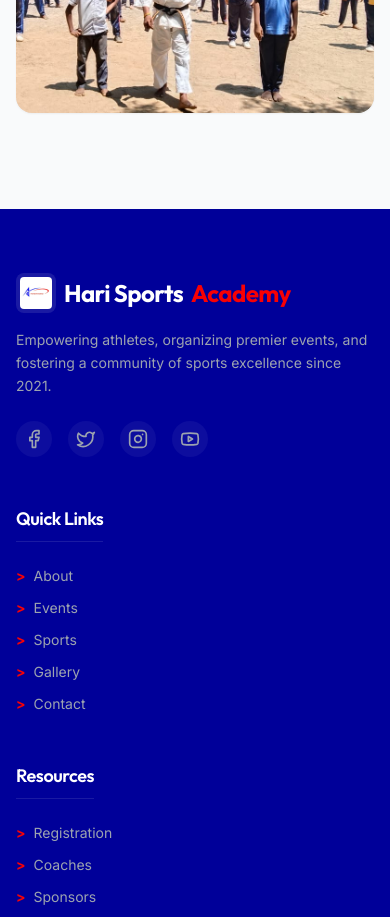
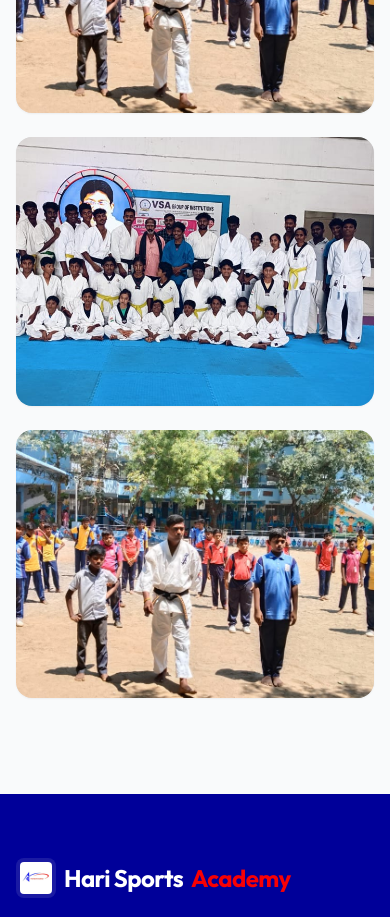
Before and after one commit to GOKULKUBER/hari-sports-academy, a React (Vite) app in the folder sports-association/: page /gallery in a window 390 px wide. Shown: the part 2400-3317 px from the top of the page. Built offline with nearby package versions, Linux system fonts and the light colour scheme.

Commit message:
feat: Implement a new photo gallery page with a responsive image grid and interactive lightbox functionality, including new image assets.

```diff
--- a/sports-association/src/pages/Gallery.jsx
+++ b/sports-association/src/pages/Gallery.jsx
@@ -9,7 +9,9 @@ const galleryImages = [
   { id: 4, src: '/assets/gallery/image4.jpeg', alt: 'Gallery Image 4' },
   { id: 5, src: '/assets/gallery/image5.jpeg', alt: 'Gallery Image 5' },
   { id: 6, src: '/assets/gallery/image6.jpeg', alt: 'Gallery Image 6' },
-  { id: 7, src: '/assets/gallery/image7.jpeg', alt: 'Gallery Image 7' }
+  { id: 7, src: '/assets/gallery/image7.jpeg', alt: 'Gallery Image 7' },
+  { id: 8, src: '/assets/gallery/image8.png', alt: 'Gallery Image 8' },
+  { id: 9, src: '/assets/gallery/image9.jpeg', alt: 'Gallery Image 9' },
 ];
 
 const containerVariants = {
```
Also changed, not shown: sports-association/public/assets/gallery/image8.png (added), sports-association/public/assets/gallery/image9.jpeg (added).
